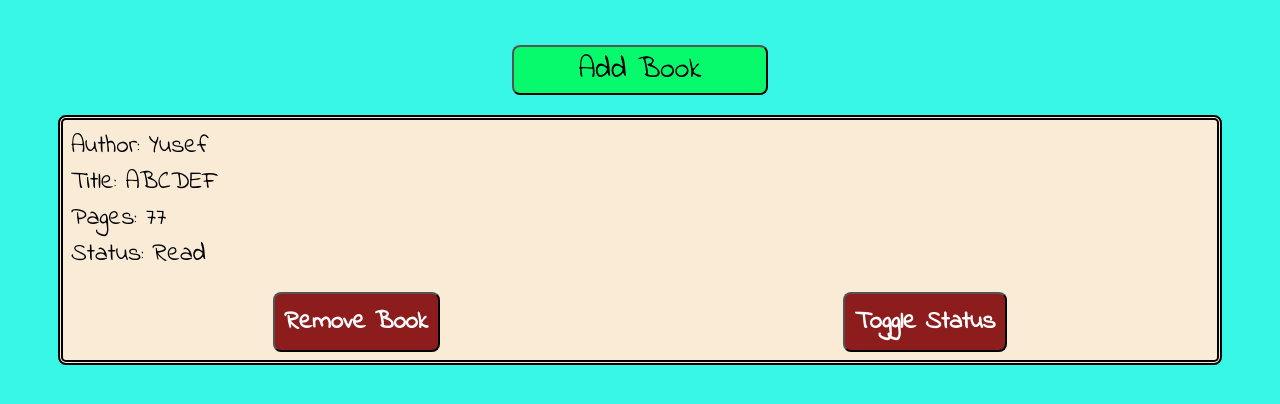
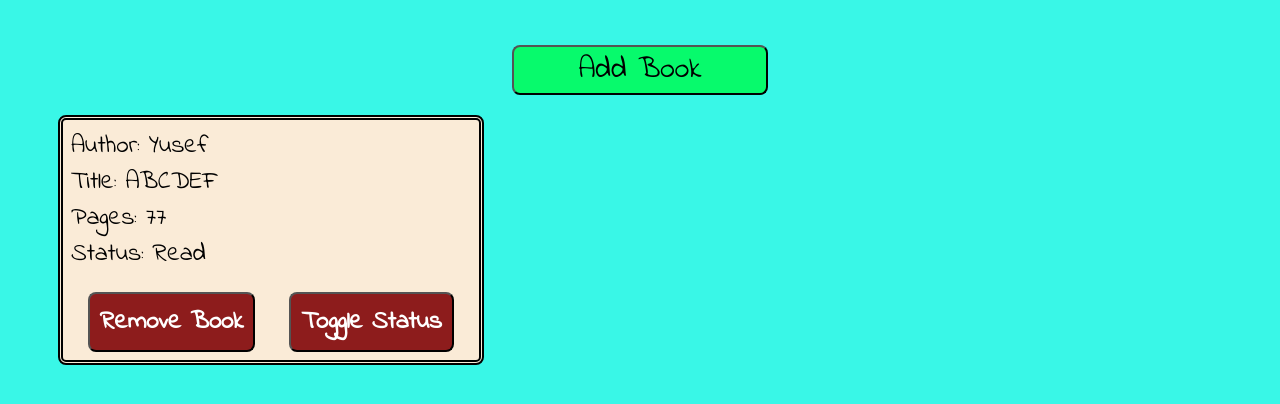
Before and after one commit to Yusef-H/library, a plain HTML site: page index.html in a window 1280 px wide. Shown: the part 292-696 px from the top of the page. Drawn offline with Linux system fonts and the light colour scheme.

Commit message:
set max width of cards and organize

```diff
--- a/styles.css
+++ b/styles.css
@@ -1,3 +1,4 @@
+
 html{
 }
 body{
@@ -40,7 +41,9 @@ body{
     border: 5px double rgb(0, 0, 0);
     background-color: antiquewhite;
     border-radius: 8px;
-
+    overflow-wrap: break-word;
+    min-width: 200px;
+    max-width: 400px;
     display: flex;
     justify-content: flex-start;
     flex-direction: column;
@@ -127,7 +130,6 @@ fieldset > input{
     width: max(30vw,200px);
     justify-content: space-between;
 }
-
 .buttons-container > *{
     font-weight: bold;
     font-family: 'Indie Flower', cursive;
```
